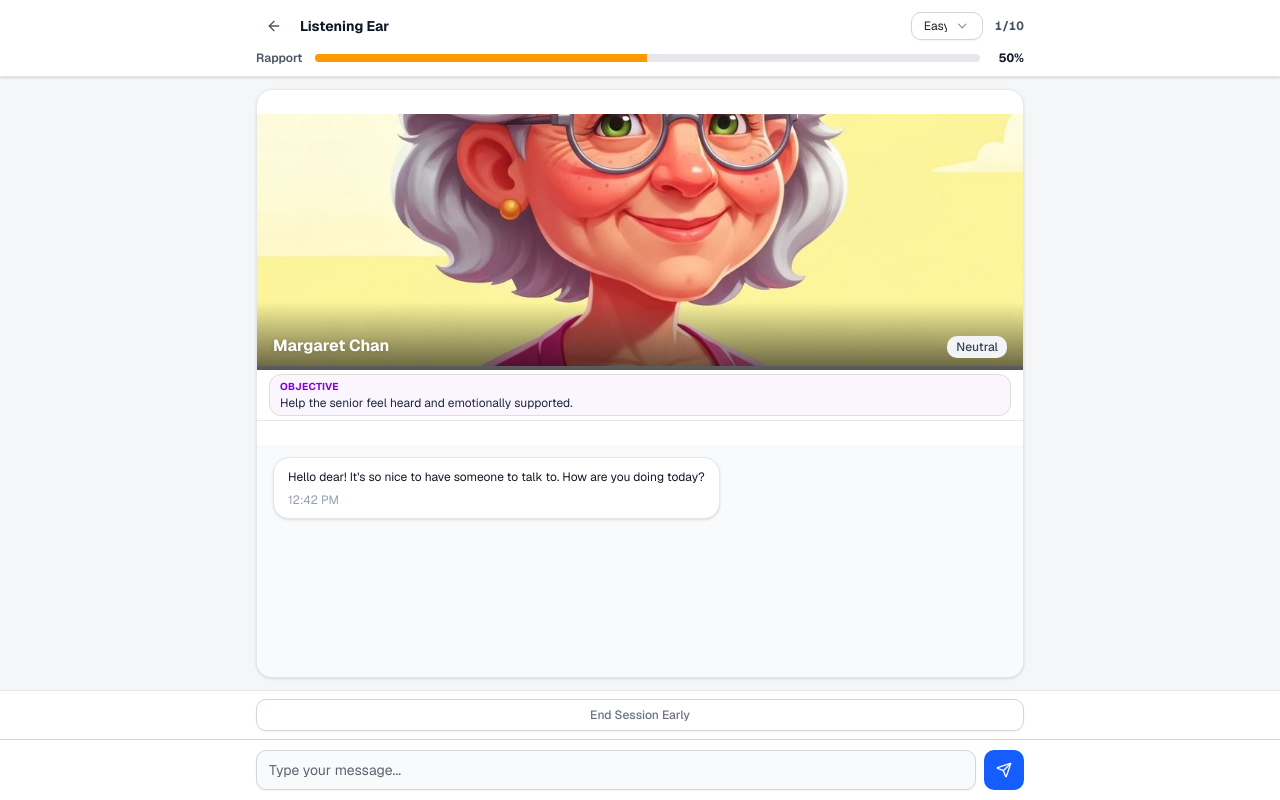
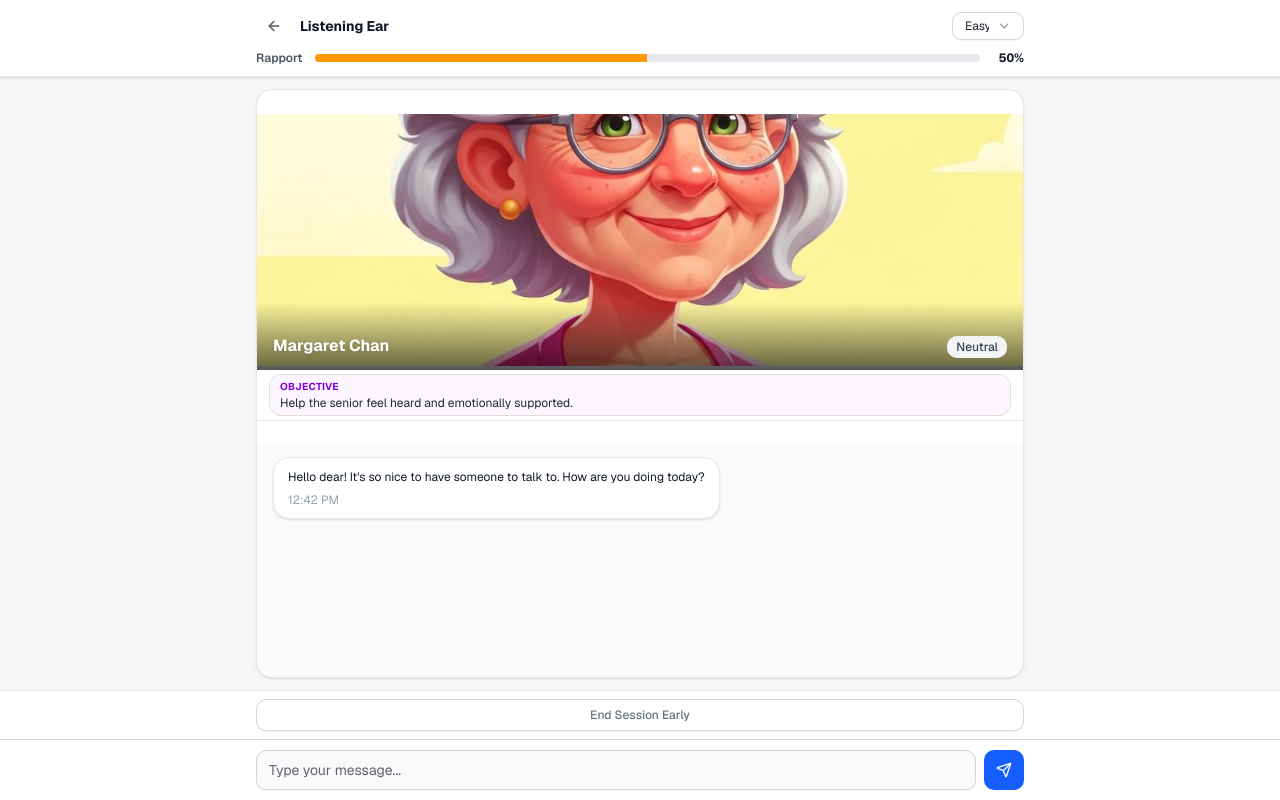
Before and after one commit to MT7654/Our-Grandparents-Shoes, a Next.js app: page /chat/margaret in a window 1280 px wide. Built offline with nearby package versions, Linux system fonts and the light colour scheme.

Commit message:
style: adjust chat log padding and header display
Increase chat log padding for better visibility and
remove turn counter, keep label and dropdown.

Co-authored-by: null <91786062+MT7654@users.noreply.github.com>

```diff
--- a/app/chat/[personaId]/page.tsx
+++ b/app/chat/[personaId]/page.tsx
@@ -353,10 +353,6 @@ export default function ChatTraining() {
                 <SelectItem value="Hard" className="text-xs">Hard</SelectItem>
               </SelectContent>
             </Select>
-
-            <span className="text-xs font-bold text-gray-600 tabular-nums">
-              {currentTurn}/{maxTurns}
-            </span>
           </div>
         </div>
 
@@ -433,7 +429,7 @@ export default function ChatTraining() {
         {/* Scrollable message log */}
         <div
           ref={scrollRef}
-          className="flex-1 min-h-[300px] overflow-y-auto px-4 pt-3 pb-40 space-y-3 bg-gray-50"
+          className="flex-1 min-h-[300px] overflow-y-auto px-4 pt-3 pb-52 space-y-3 bg-gray-50"
         >
           {messages.map((message) => (
             <div
```
